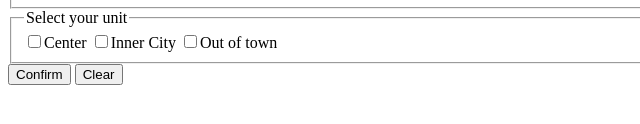
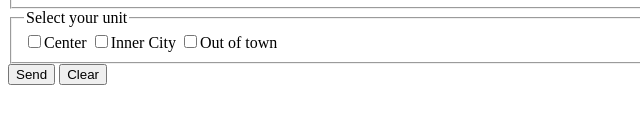
Before and after one commit to NoemiGabis64/WEB-FORM, a plain HTML site: page index.html in a window 1280 px wide. Shown: the part 538-662 px from the top of the page, 0-640 px from the left. Drawn offline with Linux system fonts and the light colour scheme.

Commit message:
Update index.html

```diff
--- a/index.html
+++ b/index.html
@@ -72,7 +72,7 @@
                 <input type="checkbox" name="unit3" value="out of town">Out of town
             </fieldset>
             <div>
-                <input type="submit" name="button1" value="Confirm">
+                <input type="submit" name="button1" value="Send">
                 <input type="reset" name="button2" value="Clear">
             </div>
         </form>
```
